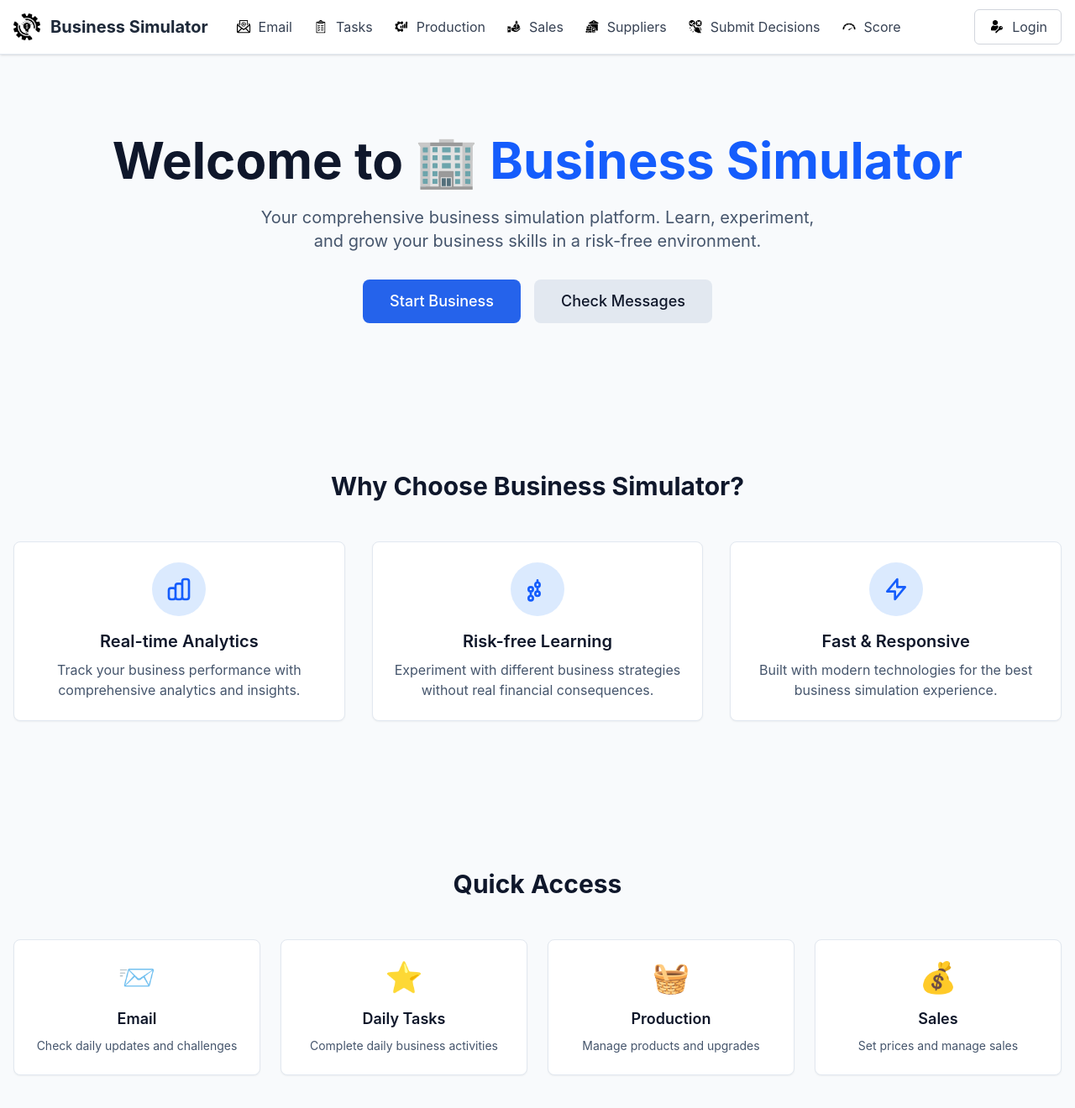
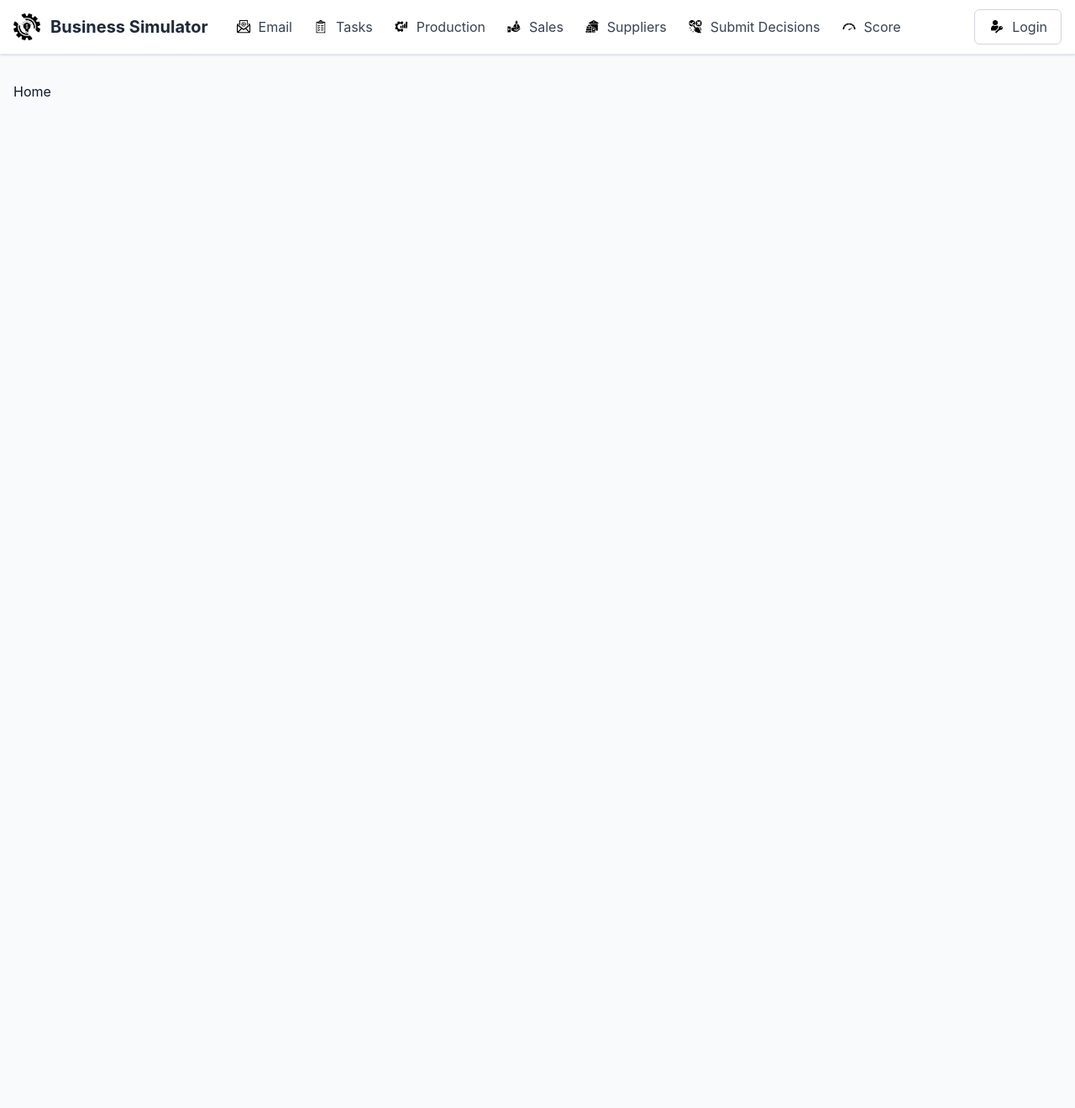
Before and after one commit to RebelsBlocks/business-simulator-frontend, a React (Vite) app: page / in a window 1280 px wide. Shown: the top 1320 px of the page at 84% size. After the commit the page ends 800 px from the top, so only its background shows below. Built offline with nearby package versions, Linux system fonts and the light colour scheme.

Commit message:
Update Home.tsx

```diff
--- a/src/pages/Home.tsx
+++ b/src/pages/Home.tsx
@@ -1,101 +1,7 @@
-import { Link } from 'react-router-dom'
-
 const Home = () => {
   return (
-    <div className="space-y-12">
-      {/* Hero Section */}
-      <section className="text-center py-16">
-        <h1 className="text-4xl md:text-6xl font-bold text-slate-900 mb-6">
-          Welcome to <span className="text-blue-600">🏢 Business Simulator</span>
-        </h1>
-        <p className="text-xl text-slate-600 mb-8 max-w-2xl mx-auto">
-          Your comprehensive business simulation platform. Learn, experiment, and grow your business skills in a risk-free environment.
-        </p>
-        <div className="flex flex-col sm:flex-row gap-4 justify-center">
-          <Link to="/daily-tasks" className="btn btn-primary text-lg px-8 py-3">
-            Start Business
-          </Link>
-          <Link to="/email" className="btn btn-secondary text-lg px-8 py-3">
-            Check Messages
-          </Link>
-        </div>
-      </section>
-
-      {/* Features Section */}
-      <section className="py-16">
-        <h2 className="text-3xl font-bold text-center text-slate-900 mb-12">
-          Why Choose Business Simulator?
-        </h2>
-        <div className="grid md:grid-cols-3 gap-8">
-          <div className="card text-center">
-            <div className="w-16 h-16 bg-blue-100 rounded-full flex items-center justify-center mx-auto mb-4">
-              <svg className="w-8 h-8 text-blue-600" fill="none" stroke="currentColor" viewBox="0 0 24 24">
-                <path strokeLinecap="round" strokeLinejoin="round" strokeWidth={2} d="M9 19v-6a2 2 0 00-2-2H5a2 2 0 00-2 2v6a2 2 0 002 2h2a2 2 0 002-2zm0 0V9a2 2 0 012-2h2a2 2 0 012 2v10m-6 0a2 2 0 002 2h2a2 2 0 002-2m0 0V5a2 2 0 012-2h2a2 2 0 012 2v14a2 2 0 01-2 2h-2a2 2 0 01-2-2z" />
-              </svg>
-            </div>
-            <h3 className="text-xl font-semibold mb-2">Real-time Analytics</h3>
-            <p className="text-slate-600">
-              Track your business performance with comprehensive analytics and insights.
-            </p>
-          </div>
-
-          <div className="card text-center">
-            <div className="w-16 h-16 bg-blue-100 rounded-full flex items-center justify-center mx-auto mb-4">
-              <svg className="w-8 h-8 text-blue-600" fill="none" stroke="currentColor" viewBox="0 0 24 24">
-                <path strokeLinecap="round" strokeLinejoin="round" strokeWidth={2} d="M12 6V4m0 2a2 2 0 100 4m0-4a2 2 0 110 4m-6 8v-2m0-2a2 2 0 100-4m0 4a2 2 0 110-4m0 4v2m0 2a2 2 0 100 4m0-4a2 2 0 110 4m6-8v-2m0-2a2 2 0 100-4m0 4a2 2 0 110-4m0 4v2m0 2a2 2 0 100 4m0-4a2 2 0 110 4" />
-              </svg>
-            </div>
-            <h3 className="text-xl font-semibold mb-2">Risk-free Learning</h3>
-            <p className="text-slate-600">
-              Experiment with different business strategies without real financial consequences.
-            </p>
-          </div>
-
-          <div className="card text-center">
-            <div className="w-16 h-16 bg-blue-100 rounded-full flex items-center justify-center mx-auto mb-4">
-              <svg className="w-8 h-8 text-blue-600" fill="none" stroke="currentColor" viewBox="0 0 24 24">
-                <path strokeLinecap="round" strokeLinejoin="round" strokeWidth={2} d="M13 10V3L4 14h7v7l9-11h-7z" />
-              </svg>
-            </div>
-            <h3 className="text-xl font-semibold mb-2">Fast & Responsive</h3>
-            <p className="text-slate-600">
-              Built with modern technologies for the best business simulation experience.
-            </p>
-          </div>
-        </div>
-      </section>
-
-      {/* Quick Access */}
-      <section className="py-16">
-        <h2 className="text-3xl font-bold text-center text-slate-900 mb-12">
-          Quick Access
-        </h2>
-        <div className="grid grid-cols-2 md:grid-cols-4 gap-6">
-          <Link to="/email" className="card text-center hover:shadow-lg transition-shadow">
-            <div className="text-4xl mb-4">📨</div>
-            <h3 className="text-lg font-semibold mb-2">Email</h3>
-            <p className="text-sm text-slate-600">Check daily updates and challenges</p>
-          </Link>
-
-          <Link to="/daily-tasks" className="card text-center hover:shadow-lg transition-shadow">
-            <div className="text-4xl mb-4">⭐</div>
-            <h3 className="text-lg font-semibold mb-2">Daily Tasks</h3>
-            <p className="text-sm text-slate-600">Complete daily business activities</p>
-          </Link>
-
-          <Link to="/production" className="card text-center hover:shadow-lg transition-shadow">
-            <div className="text-4xl mb-4">🧺</div>
-            <h3 className="text-lg font-semibold mb-2">Production</h3>
-            <p className="text-sm text-slate-600">Manage products and upgrades</p>
-          </Link>
-
-          <Link to="/sales" className="card text-center hover:shadow-lg transition-shadow">
-            <div className="text-4xl mb-4">💰</div>
-            <h3 className="text-lg font-semibold mb-2">Sales</h3>
-            <p className="text-sm text-slate-600">Set prices and manage sales</p>
-          </Link>
-        </div>
-      </section>
+    <div>
+      Home
     </div>
   )
 }
```
